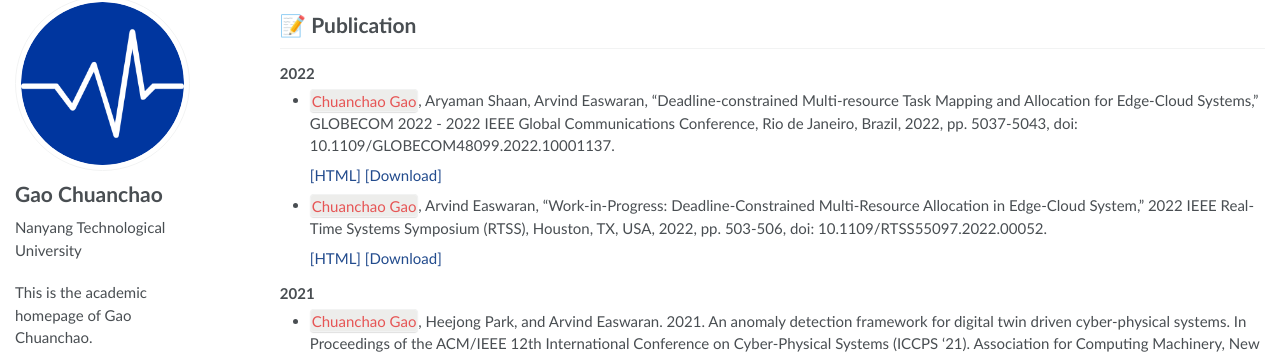
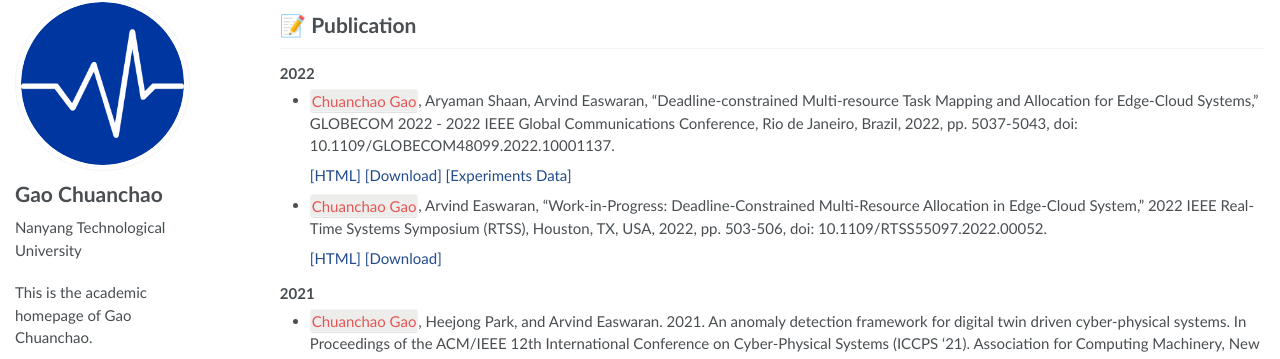
Before and after one commit to gaochuanchao/gaochuanchao.github.io, a Jekyll site: the page built from _pages/about.md, in a window 1280 px wide and 900 px high, scrolled down 478 px. Shown: the part 94-453 px from the top of the window. Built offline with Jekyll 4.4.1, drawn with Linux system fonts in a browser that asks for light colours; some web fonts are replaced.

Commit message:
add experiment data

```diff
--- a/_pages/about.md
+++ b/_pages/about.md
@@ -50,7 +50,7 @@ My research interest includes:
 
 - `Chuanchao Gao`, Aryaman Shaan, Arvind Easwaran, "Deadline-constrained Multi-resource Task Mapping and Allocation for Edge-Cloud Systems," GLOBECOM 2022 - 2022 IEEE Global Communications Conference, Rio de Janeiro, Brazil, 2022, pp. 5037-5043, doi: 10.1109/GLOBECOM48099.2022.10001137.
 
-  [[HTML]](https://ieeexplore.ieee.org/abstract/document/10001137)  [[Download]](..\papers\Deadline-constrained Multi-resource Task Mapping and Allocation for Edge-Cloud System.pdf)
+  [[HTML]](https://ieeexplore.ieee.org/abstract/document/10001137)  [[Download]](..\papers\Deadline-constrained Multi-resource Task Mapping and Allocation for Edge-Cloud System.pdf) [[Experiments Data]](https://github.com/CPS-research-group/CPS-NTU-Public/tree/GLOBECOM2022)
 
 - `Chuanchao Gao`, Arvind Easwaran, "Work-in-Progress: Deadline-Constrained Multi-Resource Allocation in Edge-Cloud System," 2022 IEEE Real-Time Systems Symposium (RTSS), Houston, TX, USA, 2022, pp. 503-506, doi: 10.1109/RTSS55097.2022.00052.
 
```
